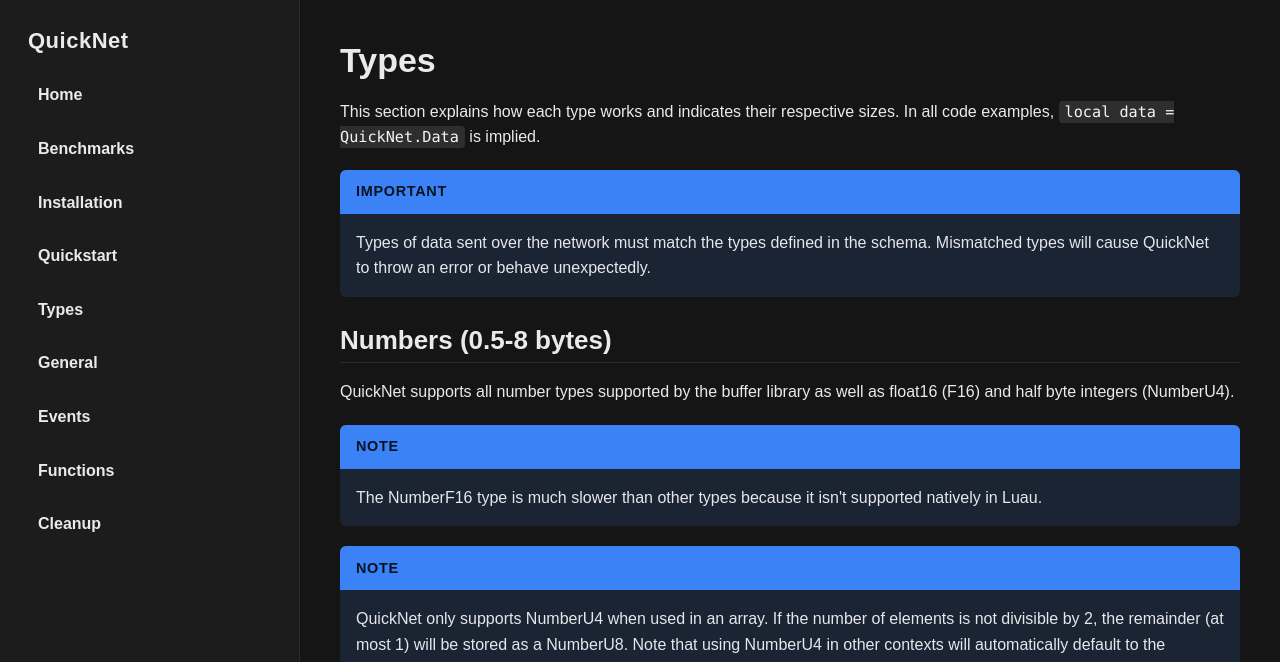
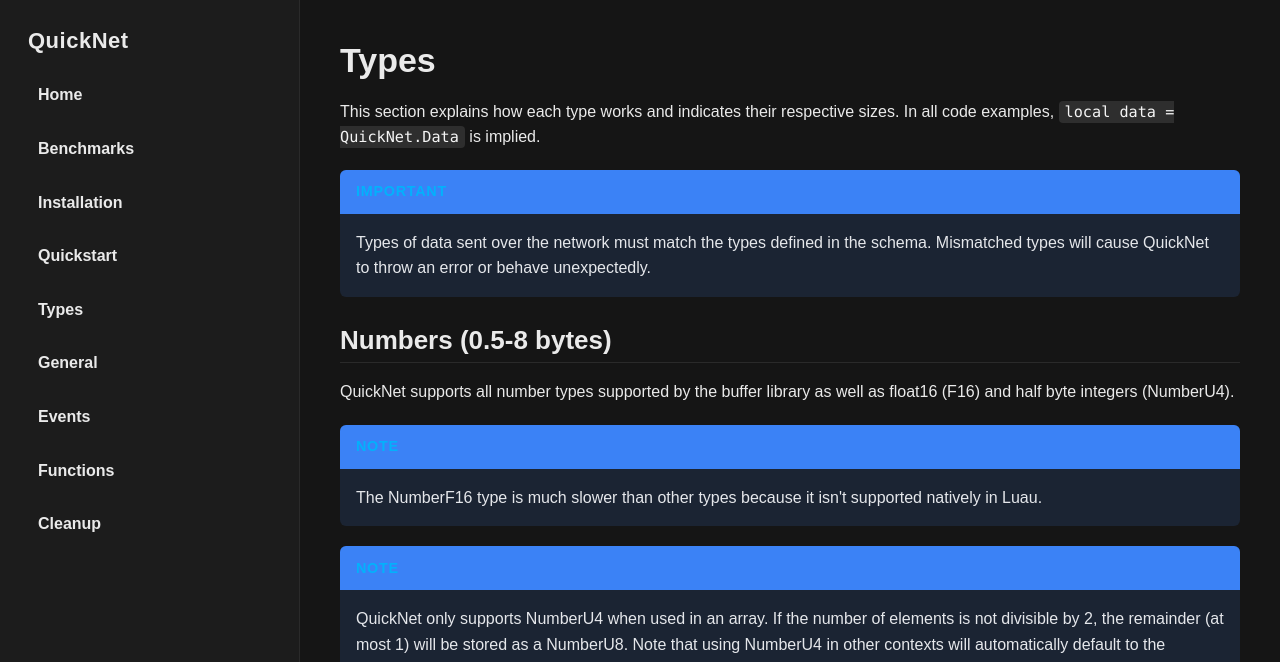
Before and after one commit to breadboardengineer1234/QuickNet, a Jekyll site: the page built from docs/types.md, in a window 1280 px wide. Shown: the top 662 px of the page. Built offline with Jekyll 4.4.1, drawn with Linux system fonts in a browser that asks for light colours.

Commit message:
Update style.css

```diff
--- a/docs/assets/style.css
+++ b/docs/assets/style.css
@@ -230,7 +230,7 @@ a:hover {
     font-weight: 700;
     font-size: 0.9rem;
     letter-spacing: 0.05em;
-    color: #0b1220;
+    color: #03b1fc;
     background-color: #3b82f6;
 }
 
```
